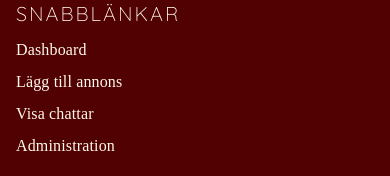
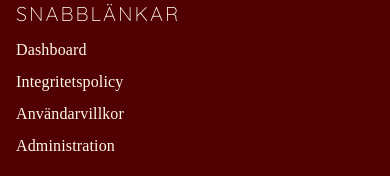
Before and after one commit to Sfinx-Development/UF-eservice, a React (Vite) app: page / in a window 390 px wide. Shown: the part 1070-1246 px from the top of the page. Built offline with nearby package versions, Linux system fonts and the light colour scheme; a web font is replaced by a local one.

Commit message:
added phone number to privacy policy

```diff
--- a/src/PAGES/PrivacyPolicy.tsx
+++ b/src/PAGES/PrivacyPolicy.tsx
@@ -57,6 +57,10 @@ export default function PrivacyPolicy() {
           </Text>
         </li>
       </ul>
+      <Text sx={{ marginBottom: 2 }}>
+        När du lägger upp en annons och betalar med swish lagras det telefonnummer du angivit att du
+        swishat med. Telefonnumret är till för att admin ska kunna verifiera betalningen och godkänna din annons.
+      </Text>
       <Divider sx={{ width: "100%", marginBottom: "1rem" }} />
 
       {/** Section 2: Data Usage */}
--- a/src/PAGES/Rootlayout.tsx
+++ b/src/PAGES/Rootlayout.tsx
@@ -255,7 +255,7 @@ const RootLayout = () => {
                 <Text>Dashboard</Text>
               </Link>
               <Link
-                href="/newad"
+                href="/privacy-policy"
                 sx={{
                   color: "#fffaeb",
                   textDecoration: "none",
@@ -263,10 +263,10 @@ const RootLayout = () => {
                   "&:hover": { textDecoration: "underline" },
                 }}
               >
-                <Text>Lägg till annons</Text>
+                <Text>Integritetspolicy</Text>
               </Link>
               <Link
-                href="/chatlist"
+                href="/terms"
                 sx={{
                   color: "#fffaeb",
                   textDecoration: "none",
@@ -274,7 +274,7 @@ const RootLayout = () => {
                   "&:hover": { textDecoration: "underline" },
                 }}
               >
-                <Text>Visa chattar</Text>
+                <Text>Användarvillkor</Text>
               </Link>
               <Link
                 href="/admin-login"
```
